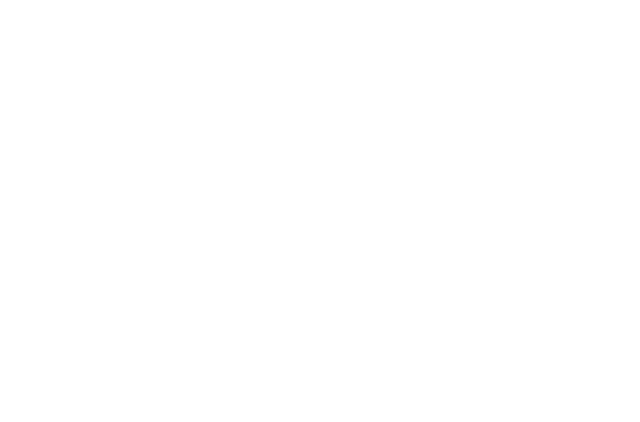
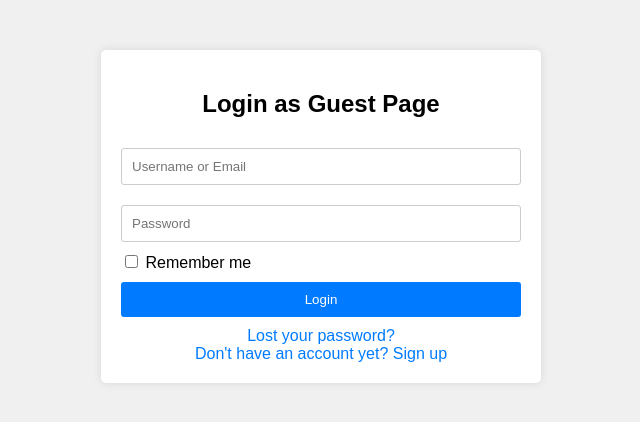
Before and after one commit to Manpane/clothing-store, a plain HTML site: page Frontend/login.html in a window 1280 px wide. Shown: the whole page, without its empty margins (319-959 px from the left). Drawn offline with Linux system fonts and the light colour scheme.

Commit message:
name,title,login as a guest page

```diff
--- /dev/null
+++ b/Frontend/login.css
@@ -0,0 +1,48 @@
+/* Basic styling for the form */
+body {
+    font-family: Arial, sans-serif;
+    margin: 0;
+    padding: 0;
+    background-color: #f0f0f0;
+  }
+  .container {
+    max-width: 400px;
+    margin: 50px auto;
+    padding: 20px;
+    background-color: #fff;
+    border-radius: 5px;
+    box-shadow: 0 0 10px rgba(0, 0, 0, 0.1);
+  }
+  h2 {
+    text-align: center;
+  }
+  input[type="text"],
+  input[type="password"] {
+    width: 100%;
+    padding: 10px;
+    margin: 10px 0;
+    border: 1px solid #ccc;
+    border-radius: 3px;
+    box-sizing: border-box;
+  }
+  input[type="submit"] {
+    width: 100%;
+    padding: 10px;
+    margin-top: 10px;
+    background-color: #007bff;
+    color: #fff;
+    border: none;
+    border-radius: 3px;
+    cursor: pointer;
+  }
+  input[type="submit"]:hover {
+    background-color: #0056b3;
+  }
+  .options {
+    margin-top: 10px;
+    text-align: center;
+  }
+  .options a {
+    color: #007bff;
+    text-decoration: none;
+  }
--- a/Frontend/login.html
+++ b/Frontend/login.html
@@ -1,11 +1,28 @@
 <!DOCTYPE html>
 <html lang="en">
+
 <head>
-    <meta charset="UTF-8">
-    <meta name="viewport" content="width=device-width, initial-scale=1.0">
-    <title>Document</title>
+  <meta charset="UTF-8">
+  <meta name="viewport" content="width=device-width, initial-scale=1.0">
+  <title>Login Form</title>
+  <link rel="stylesheet" href="login.css">
 </head>
+
 <body>
+  <div class="container">
+    <h2>Login as Guest Page</h2>
+    <form action="#" method="POST" id="loginForm">
+      <input type="text" id="username" name="username" placeholder="Username or Email" class="form-control" required>
+      <input type="password"id="password" name="password" placeholder="Password" class="form-control" required>
+      <label><input type="checkbox" name="remember"> Remember me</label>
+      <input type="submit" value="Login">
+    </form>
+    <div class="options">
+      <a href="#">Lost your password?</a><br>
+      <a href="#">Don't have an account yet? Sign up</a>
+    </div>
+  </div>
 
+  <script type="text/javascript" src="login.js"></script>
 </body>
 </html>
--- /dev/null
+++ b/Frontend/login.js
@@ -0,0 +1,14 @@
+document
+  .getElementById("loginForm")
+  .addEventListener("submit", function (event) {
+    event.preventDefault();
+
+    // Get input values
+    var username = document.getElementById("username").value;
+    var password = document.getElementById("password").value;
+
+    // Here you can add your login functionality
+    // For demonstration purposes, let's just log the input values
+    console.log("Username:", username);
+    console.log("Password:", password);
+  });
--- /dev/null
+++ b/Frontend/signup.css
@@ -0,0 +1,41 @@
+/* Basic styling for the form */
+body {
+    font-family: Arial, sans-serif;
+    margin: 0;
+    padding: 0;
+    background-color: #f0f0f0;
+}
+.container {
+    max-width: 400px;
+    margin: 50px auto;
+    padding: 20px;
+    background-color: #fff;
+    border-radius: 5px;
+    box-shadow: 0 0 10px rgba(0, 0, 0, 0.1);
+}
+h2 {
+    text-align: center;
+}
+input[type="text"],
+input[type="email"],
+input[type="password"] {
+    width: 100%;
+    padding: 10px;
+    margin: 10px 0;
+    border: 1px solid #ccc;
+    border-radius: 3px;
+    box-sizing: border-box;
+}
+input[type="submit"] {
+    width: 100%;
+    padding: 10px;
+    margin-top: 10px;
+    background-color: #007bff;
+    color: #fff;
+    border: none;
+    border-radius: 3px;
+    cursor: pointer;
+}
+input[type="submit"]:hover {
+    background-color: #0056b3;
+}
```
Also changed, not shown: Frontend/signup.html (+21 -0 lines), Frontend/signup.js (added, +39 -0 lines).
